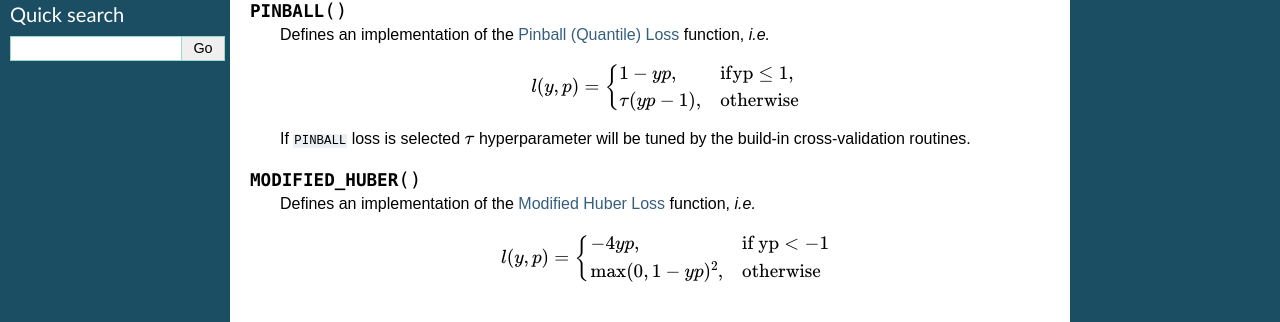
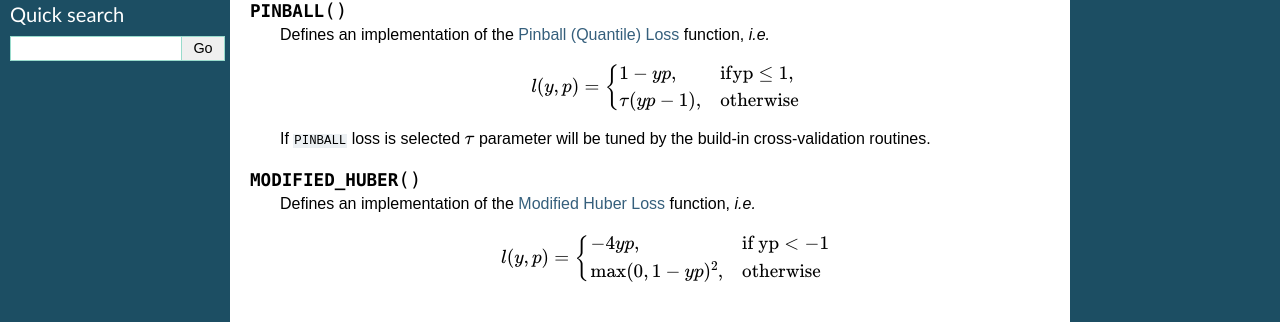
Before and after one commit to jumutc/SALSA.jl, a Sphinx documentation site: the page built from docs/source/loss_functions.rst, in a window 1280 px wide. Shown: the part 455-777 px from the top of the page. Built offline with Sphinx 7.4.7, drawn with Linux system fonts in a browser that asks for light colours; formulas are drawn with MathJax 3.

Commit message:
updating docs

```diff
--- a/docs/source/index.rst
+++ b/docs/source/index.rst
@@ -75,7 +75,7 @@ Dependencies
 - `Distributions <https://github.com/JuliaStats/Distributions.jl>`_: to support sampling from various distributions
 - `DataFrames <https://github.com/JuliaStats/DataFrames.jl>`_: to support and process files instead of in-memory matrices
 - `Clustering <https://github.com/JuliaStats/Clustering.jl>`_: to support Stochastic K-means Clustering (experimental feature)
-- `ProgressMeter <https://github.com/timholy/ProgressMeter.jl>`_: to support progress bars and ETA of different routines)
+- `ProgressMeter <https://github.com/timholy/ProgressMeter.jl>`_: to support progress bars and ETA of different routines
 
 Indices and tables
 ******************
--- a/docs/source/loss_functions.rst
+++ b/docs/source/loss_functions.rst
@@ -29,7 +29,7 @@ This part of the package provides a description and mathematical background of t
 				 \tau(yp - 1), & \rm{otherwise} \\
 				 \end{array}\right.
 
-	If ``PINBALL`` loss is selected :math:`\tau` hyperparameter will be tuned by the build-in cross-validation routines.
+	If ``PINBALL`` loss is selected :math:`\tau` parameter will be tuned by the build-in cross-validation routines.
 
 .. function:: MODIFIED_HUBER
 
```
